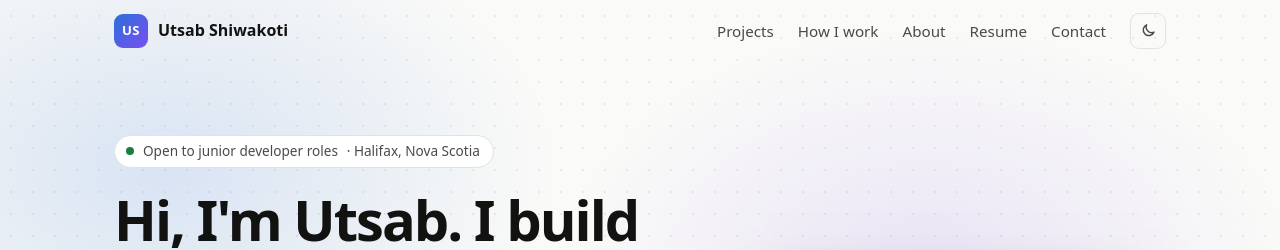
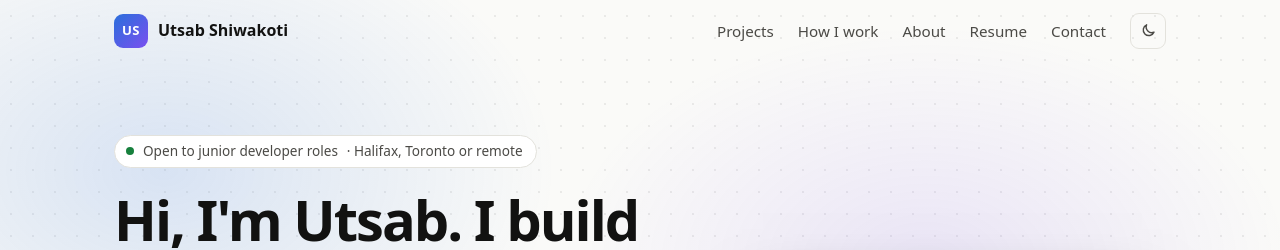
Before and after one commit to utsabshiwakoti/portfolio, a React (Vite) app: page / in a window 1280 px wide. Shown: the top 250 px of the page. Built offline with nearby package versions, Linux system fonts and the light colour scheme; no server answers.

Commit message:
update availability on resume and hero

```diff
--- a/src/Home.jsx
+++ b/src/Home.jsx
@@ -170,7 +170,7 @@ function Hero() {
   return (
     <section id="top" className="hero">
       <div className="hero-text">
-        <p className="status"><span className="dot" aria-hidden="true" /> Open to junior developer roles<span className="status-loc"> · {site.location}</span></p>
+        <p className="status"><span className="dot" aria-hidden="true" /> Open to junior developer roles<span className="status-loc"> · Halifax, Toronto or remote</span></p>
         <h1>
           Hi, I'm {firstName}. I build web apps that <span className="grad">hold up under real use.</span>
         </h1>
--- a/src/Resume.jsx
+++ b/src/Resume.jsx
@@ -37,6 +37,7 @@ export default function Resume() {
             Full-stack developer with a Computer Programming diploma from Seneca. I build and deploy complete web
             applications with Python (FastAPI), React and PostgreSQL, backed by 160+ automated tests and CI. Four
             live projects and one company website in production, each documented with its design decisions.
+            Open to on-site, hybrid or remote roles in Halifax or Toronto, and remote or hybrid roles elsewhere in Canada.
           </p>
         </section>
 
```
Also changed, not shown: 1 other file (tests, documents, lock files or other folders).
